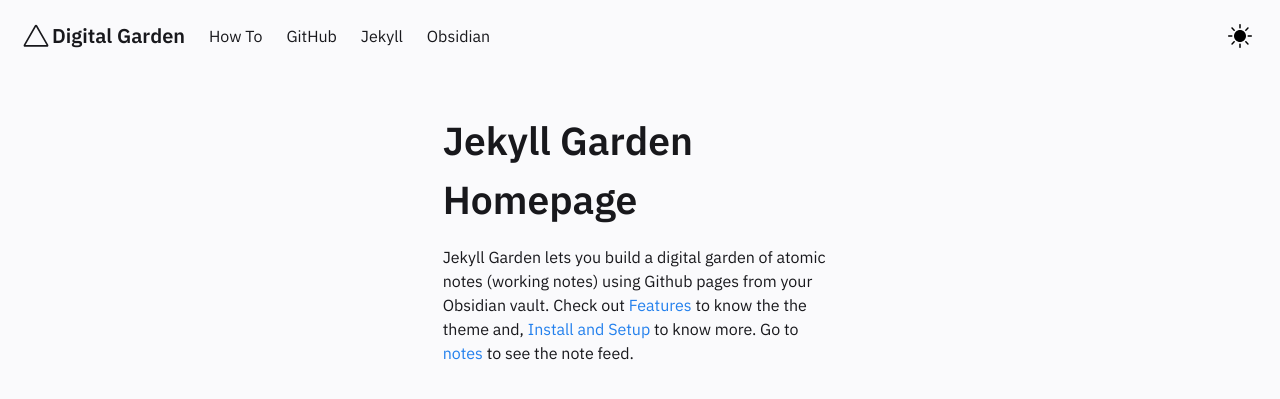
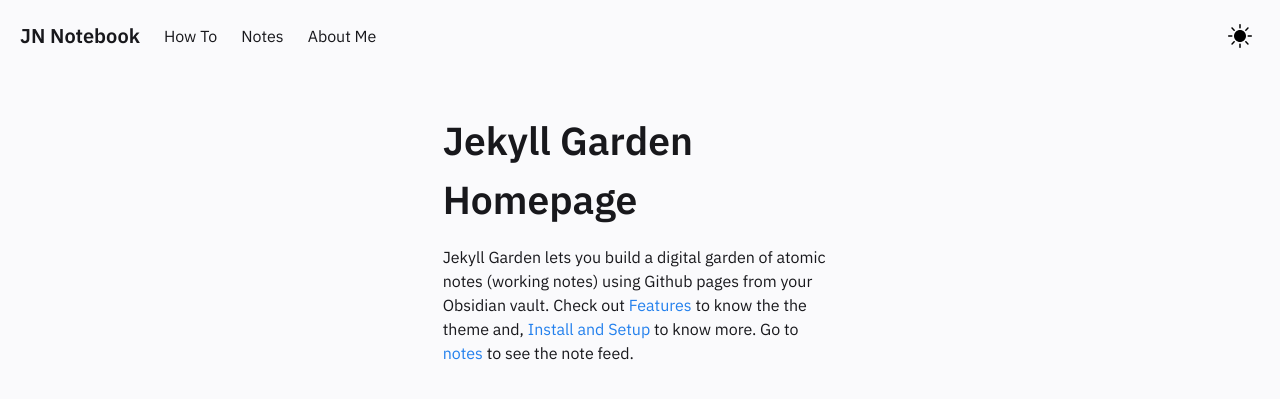
Before and after one commit to lawdalana/lawdalana.github.io, a Jekyll site: the page built from pages/index.md, in a window 1280 px wide. Shown: the top 399 px of the page. Built offline with Jekyll 4.4.1, drawn with Linux system fonts in a browser that asks for light colours.

Commit message:
Update code

```diff
--- a/_includes/Header.html
+++ b/_includes/Header.html
@@ -32,10 +32,7 @@
 <nav class="navbar is-transparent" role="navigation" aria-label="main navigation">
     <div class="navbar-brand">
       <a class="navbar-item" href="../index.html">
-        <svg width="32" height="32" viewBox="0 0 80 80" fill="none" xmlns="http://www.w3.org/2000/svg">
-          <path fill-rule="evenodd" clip-rule="evenodd" d="M36.9477 13.7742C38.3043 11.4086 41.6957 11.4086 43.0523 13.7742L70.5226 61.6774C71.8791 64.043 70.1834 67 67.4703 67H12.5297C9.81658 67 8.12089 64.043 9.47744 61.6774L36.9477 13.7742ZM40 16.9677L13.7506 62.7419H66.2494L40 16.9677Z" fill="var(--text-main)"/>
-        </svg>
-        <h4>Digital Garden</h4>
+        <h4>JN Notebook</h4>
       </a>
       <div class="navbar-item navbar-dark-mode__mobile is-hidden-tablet" onclick="modeSwitcher()">
         <div class="buttons">
@@ -58,14 +55,11 @@
         <a href="../posts/how-to"  class="navbar-item">
           How To
         </a>
-        <a href="https://github.com/Jekyll-Garden/jekyll-garden.github.io" target="_blank" class="navbar-item">
-          GitHub
+        <a href="../notes"  class="navbar-item">
+          Notes
         </a>
-        <a href="https://jekyllrb.com/" target="_blank"  class="navbar-item">
-          Jekyll
-        </a>
-        <a href="https://obsidian.md/"  target="_blank" class="navbar-item">
-          Obsidian
+        <a href="../posts/about"  class="navbar-item">
+          About Me
         </a>
       </div>
       <div class="navbar-end is-hidden-mobile" onclick="modeSwitcher()" >
```
